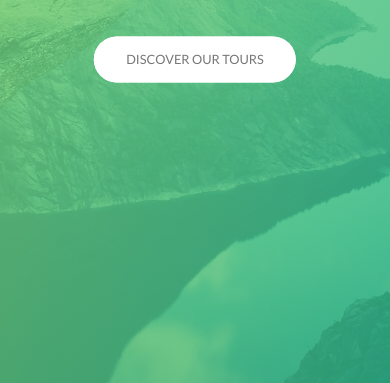
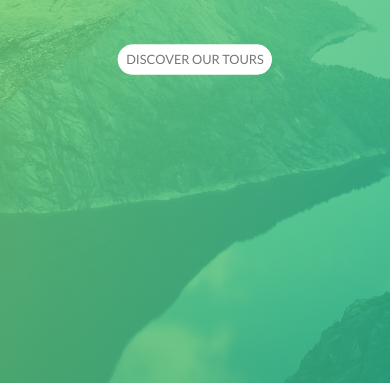
Before and after one commit to Rahul987725800/Natours, a website: page index.html in a window 390 px wide. Shown: the part 333-716 px from the top of the page. Drawn offline with Linux system fonts and the light colour scheme.

Commit message:
responsiveness finalized

```diff
--- a/sass/components/_button.scss
+++ b/sass/components/_button.scss
@@ -5,6 +5,9 @@
         text-transform: uppercase;
         text-decoration: none;
         padding: 1.5rem 4rem;
+        @include respond(phone){
+            padding: .5rem 1rem;
+        }
         display: inline-block;
         border-radius: 10rem;
         transition: all .2s;
--- a/sass/layout/_grid.scss
+++ b/sass/layout/_grid.scss
@@ -1,5 +1,8 @@
 .row {
     max-width: $grid-width;
+    @include respond(tab-land){
+        padding: 0 4rem;
+    }
     @include respond(tab-port){
         max-width: 60rem;
         padding: 0 3rem;
--- a/sass/layout/_navigation.scss
+++ b/sass/layout/_navigation.scss
@@ -72,6 +72,10 @@
             font-size: 3rem;
             font-weight: 300;
             padding: 1rem 2rem;
+            @include respond(phone){
+                font-size: 2rem;
+                padding: 0;
+            }
             color: $color-white;
             text-decoration: none;
             text-transform: uppercase;
```
Also changed, not shown: sass/main.css, 1 other file.
